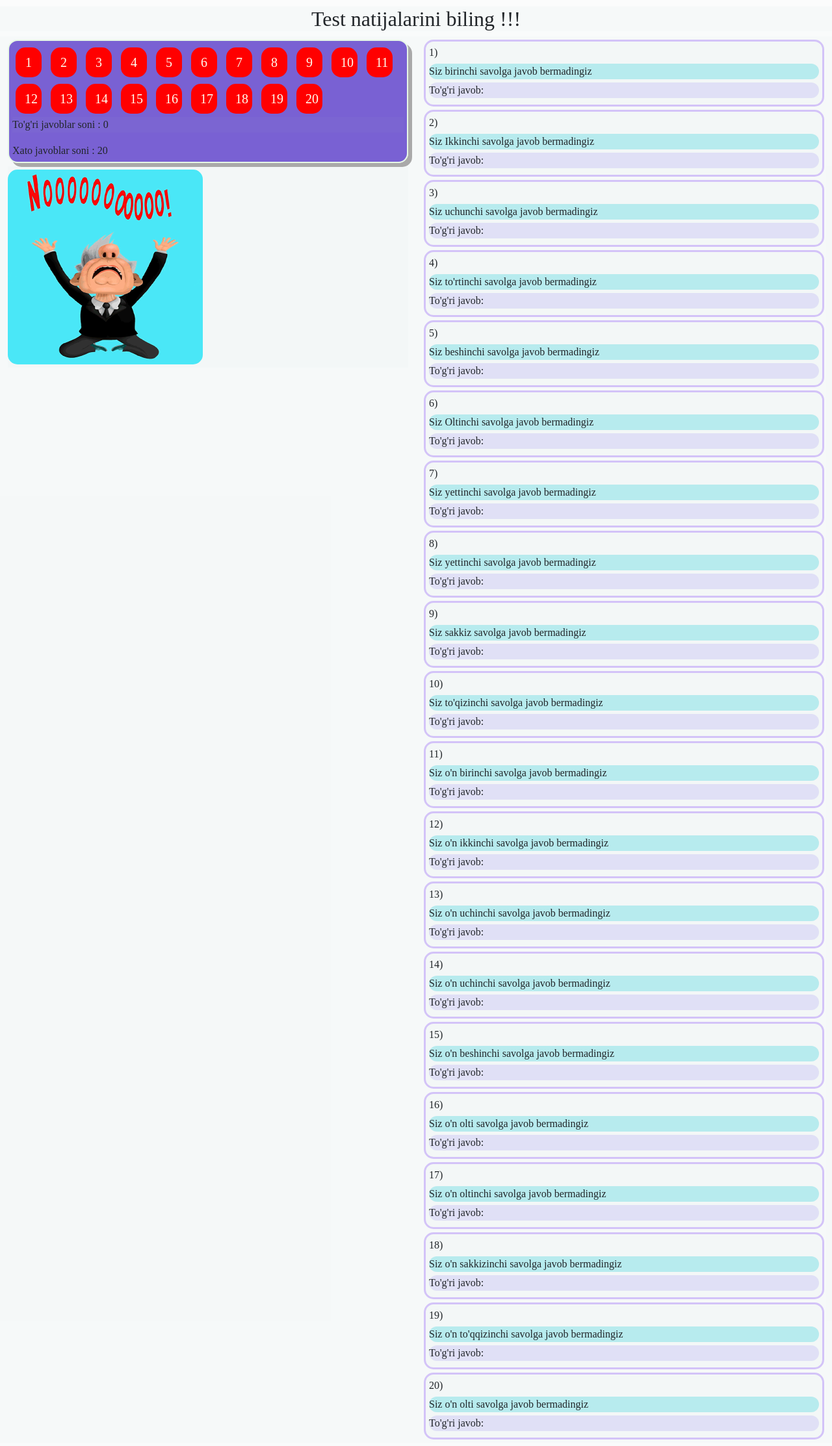
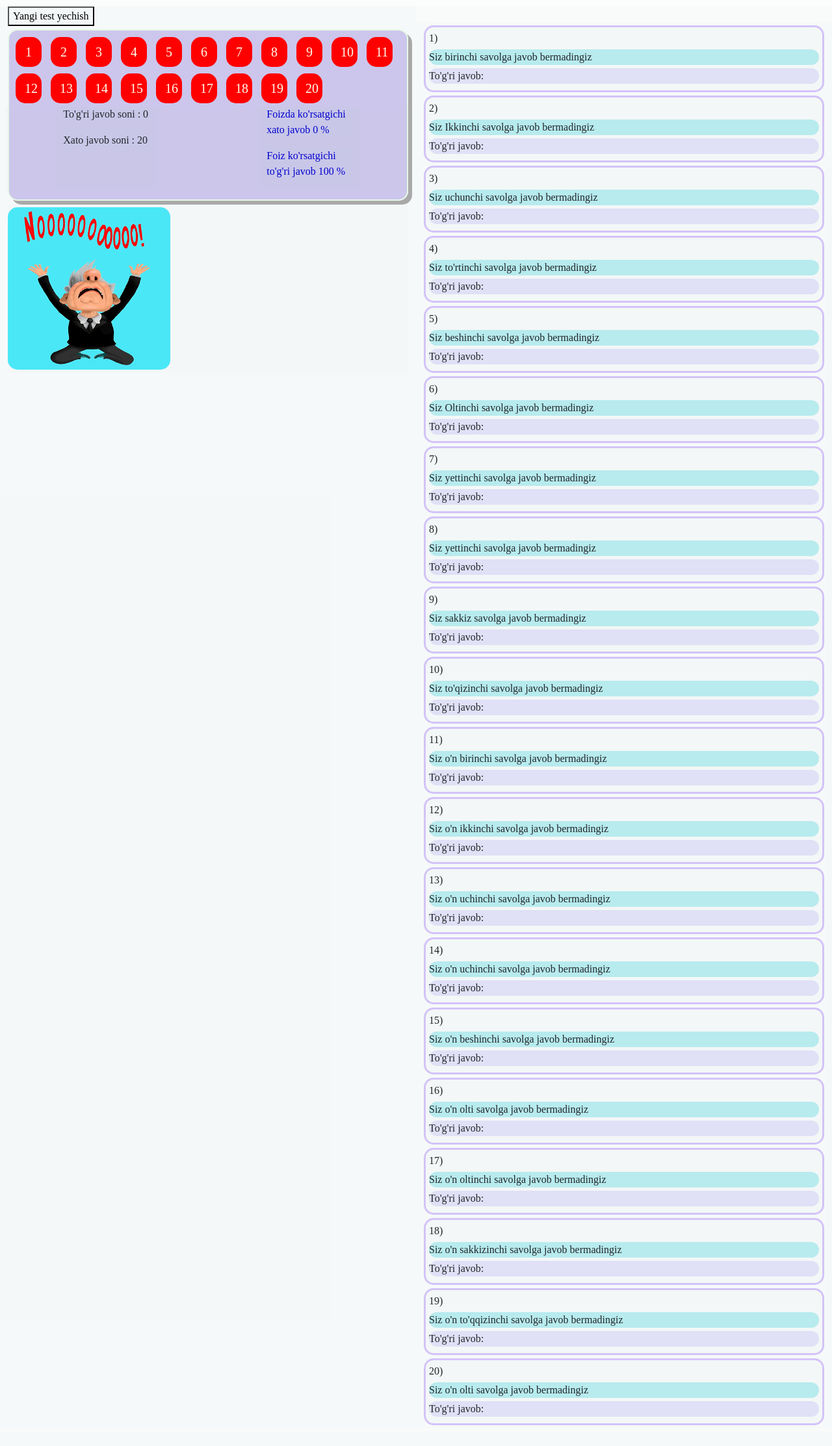
Before and after one commit to Murod1990/yangionline.uz, a PHP site: page /ajax_tahlil.php in a window 1280 px wide. Shown: the whole page at 65% size. After the commit the page ends 2194 px from the top, so only its background shows below. Run offline with PHP 8.4, Linux system fonts and the light colour scheme; data that the repository does not hold is empty.

Commit message:
03,12,2021
yukla

```diff
--- a/ajax_tahlil.php
+++ b/ajax_tahlil.php
@@ -1136,11 +1136,12 @@
 <script src="https://cdn.jsdelivr.net/npm/bootstrap@5.1.3/dist/js/bootstrap.bundle.min.js" integrity="sha384-ka7Sk0Gln4gmtz2MlQnikT1wXgYsOg+OMhuP+IlRH9sENBO0LRn5q+8nbTov4+1p" crossorigin="anonymous"></script>
 
 <div class="container-fluid">
+
     <div class="row">
-       <h2 align='center' class="test" > Test natijalarini biling !!!</h2>
-        <div class="col-sm-6">
+    <div class="col-sm-6">
+     <button type="button" >Yangi test yechish</button>
+
       <div class="javob">
-
 
     <input type="submit"  class="colore" id="q" value="1">
     <input type="submit" class="colore" id="qw" value="2">
@@ -1163,22 +1164,41 @@
     <input type="submit" class="colore" id="q19" value="19">
     <input type="submit" class="colore" id="q20" value="20">
 
-
-
-
-    <?php echo"<p class='togri'> To'g'ri javoblar soni : $togri </p> Xato javoblar soni : $xato";
+<div class="row">
+   <div class="col-sm-3">
+   <?php
+   $foiz = 100;
+   $soni = 20 ;
+   $izoh = $foiz*$togri;
+   $natijai = round($izoh/$soni);
+   $natijaxato = $foiz - $natijai;
+
+
+   echo"<p class='togri'>To'g'ri javob soni : $togri </p>
+    <p>Xato javob soni : $xato  </p>";
     ?>
-
+   </div>
+   <div class="col-sm-3">
+   <?php
+   echo " <p class='foiz'> Foizda ko'rsatgichi xato javob $natijai %</p> ";
+   echo" <p class='foiz'> Foiz ko'rsatgichi to'g'ri javob $natijaxato % </p> ";
+   ?>
+
+   </div>
+    </div>
 
  </div>
+
+
+
 <div class="succes">
    <?php
    if($togri >= 15 )
    {
-      echo "<img src ='/img/succ.gif' class='rasm_togri' width='300' height='300' >";
+      echo "<img src ='/img/succ.gif' class='rasm_togri' width='250' height='250' >";
    }
    else{
-     echo "<img src ='/img/lose.gif' class='rasm_xato' width='300' height='300' >";
+     echo "<img src ='/img/lose.gif' class='rasm_xato' width='250' height='250' >";
    }
    ?>
 </div>
@@ -1188,7 +1208,7 @@
 
         </div>
 
-        <div class="col-sm-6">
+        <div class="col-sm-6 mt-4 " >
            <!-- Savollarni chiqarish boshi -->
 
         <div class="savol">
--- a/css/ajaxtahlil.css
+++ b/css/ajaxtahlil.css
@@ -45,7 +45,7 @@
     position: sticky;
     top: 10px;
     padding: 5px;
-    background-color: #310abea2;
+    background-color: #310abe36;
     border: 2px solid #e6f7e6;
     box-shadow: 6px 6px darkgray;
     border-radius: 15px;
@@ -95,3 +95,8 @@
 
 
 }
+.foiz
+{
+color:mediumblue;
+
+}
--- a/index.php
+++ b/index.php
@@ -33,7 +33,7 @@ function sinf_s()
     <script src="/js/parsley.min.js"></script>
 </head>
 <body>
-    <div class="loading"></div>
+    <div class="loadin"></div>
 <script src="https://cdn.jsdelivr.net/npm/bootstrap@5.1.3/dist/js/bootstrap.bundle.min.js" integrity="sha384-ka7Sk0Gln4gmtz2MlQnikT1wXgYsOg+OMhuP+IlRH9sENBO0LRn5q+8nbTov4+1p" crossorigin="anonymous"></script>
 
 <div class="container">
```
Also changed, not shown: css/index.css (+13 -1 lines).
